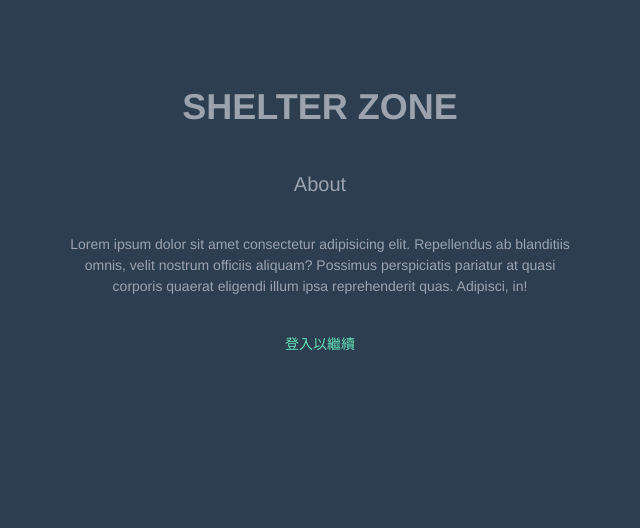
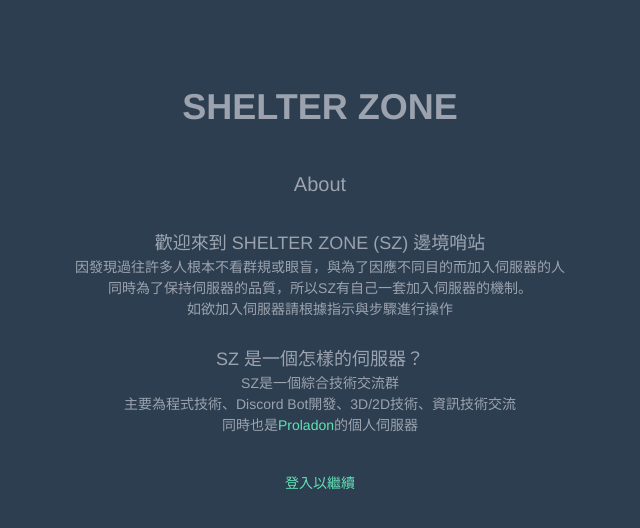
Before and after one commit to SHELTER-ZONE/sz-single-entrance, a Vue app: page /callback in a window 1280 px wide. Shown: the top 528 px of the page, without its empty margins (320-960 px from the left). Built offline with nearby package versions, Linux system fonts and the light colour scheme.

Commit message:
about content

```diff
--- a/src/views/Home.vue
+++ b/src/views/Home.vue
@@ -1,7 +1,25 @@
 <template>
   <div id="home">
     <div class="description common-width">
-      Lorem ipsum dolor sit amet consectetur adipisicing elit. Repellendus ab blanditiis omnis, velit nostrum officiis aliquam? Possimus perspiciatis pariatur at quasi corporis quaerat eligendi illum ipsa reprehenderit quas. Adipisci, in!
+      <article>
+        <p class="sub-title">歡迎來到 SHELTER ZONE (SZ) 邊境哨站</p>
+        <div>
+          因發現過往許多人根本不看群規或眼盲，與為了因應不同目的而加入伺服器的人
+          同時為了保持伺服器的品質，所以SZ有自己一套加入伺服器的機制。<br>
+        </div>
+        <div>
+          如欲加入伺服器請根據指示與步驟進行操作
+        </div>
+      </article>
+
+      <article>
+        <p class="sub-title">SZ 是一個怎樣的伺服器？</p>
+        <div>
+          SZ是一個綜合技術交流群<br>
+          主要為程式技術、Discord Bot開發、3D/2D技術、資訊技術交流<br>
+          同時也是<a class="text-[#63e2b7]" href="https://www.youtube.com/c/Proladon" target="_blank" rel="noopener noreferrer">Proladon</a>的個人伺服器<br>
+        </div>
+      </article>
     </div>
 
     <n-button
@@ -18,13 +36,12 @@
 </template>
 
 <script setup>
-import { computed, onMounted, ref } from '@vue/runtime-core'
-import { NButton } from 'naive-ui'
-import { useRouter } from 'vue-router'
+import { computed, ref } from '@vue/runtime-core'
+import { useMessage, NButton } from 'naive-ui'
 import { useStore } from 'vuex'
 
-const router = useRouter()
 const store = useStore()
+const message = useMessage()
 const loggedIn = computed(() => store.state.auth.loggedIn)
 const loading = ref(false)
 
@@ -32,17 +49,21 @@ const login = async () => {
   loading.value = true
   if (loggedIn.value) return
   const [dcAuthLink, getLinkErr] = await store.dispatch('getDCAuthorizeUrl')
-  if (getLinkErr) return console.error(getLinkErr)
+  if (getLinkErr) return message.error(getLinkErr)
   location.href = dcAuthLink
 }
-
-onMounted(async () => {
-  console.log('home')
-})
 </script>
 
 <style lang="postcss" scoped>
 .description {
   @apply my-[30px];
 }
+
+article {
+  @apply mb-[30px];
+}
+
+.sub-title {
+  @apply text-md mb-[5px] font-medium;
+}
 </style>
```
Also changed, not shown: 26 other files (tests, documents, lock files or other folders).
